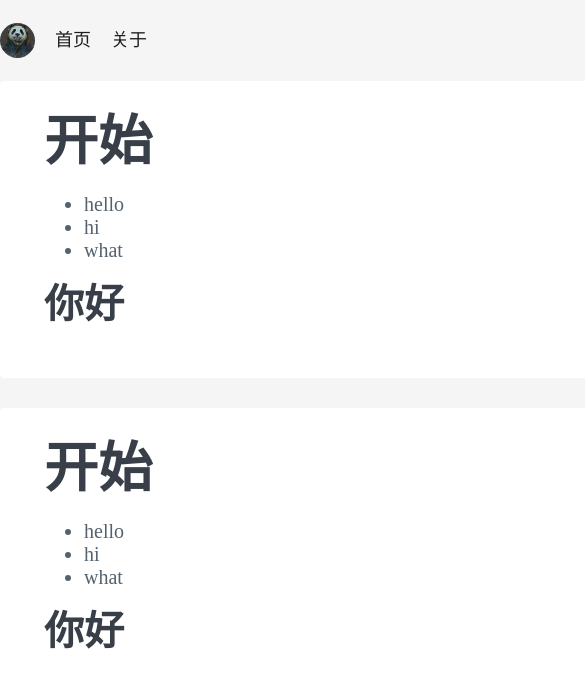
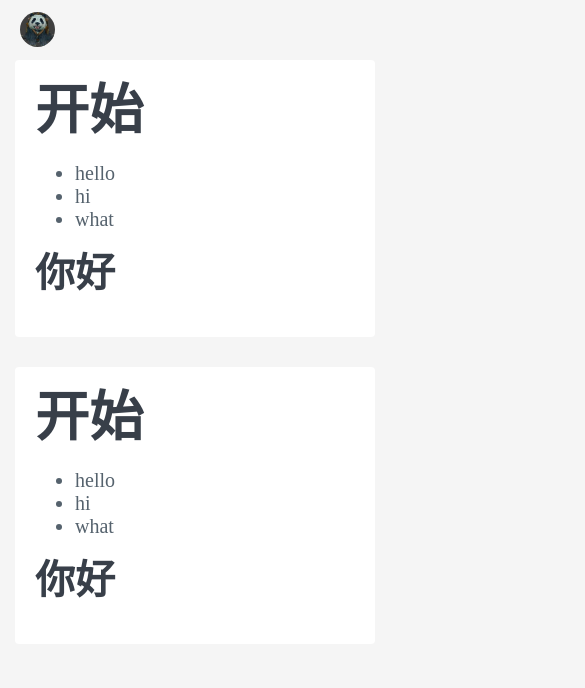
Before and after one commit to zhou-yg/zhou-yg.github.io, a website: page index.html in a window 390 px wide. Shown: the top 688 px of the page, 585 px wide, since content can reach past the window. Drawn offline with Linux system fonts and the light colour scheme.

Commit message:
feat: complete style

```diff
--- a/content.css
+++ b/content.css
@@ -1,13 +1,17 @@
 body {
+  margin: 0;
+  padding: 0;
   background-color: #f5f5f5;
 }
 
 header {
-  width: 1000px;
-  margin: 20px auto;
+  margin: 12px 20px;
   font-size: 18px;
   display:flex;
   align-items: center;
+  position: absolute;
+  top: 0;
+  left: 0;
 }
 header img {
   margin-right: 10px;
@@ -16,19 +20,41 @@ header img {
   height: 35px;
 }
 
+header .navs {
+  display: none;
+}
+
+header:hover .navs {
+  display: block;
+}
+
 header a {
   color: #1f1f1f;
   text-decoration: none;
   padding: 10px;
 }
 
+main {
+  width: 1000px;
+  margin: 60px auto 30px;
+}
+
+@media screen and (max-width: 1030px) {
+  main {
+    width: calc(100vw - 30px);
+  }
+  main article {
+    padding: 20px;
+  }
+}
+
 article {
   box-sizing: border-box;
   background-color: #fff;
   padding: 30px 44px;
-  width: 1000px;
-  margin: 0 auto 30px;
+  width: 100%;
   color: #55626d;
+  margin: 0 0 30px;
   font-size:20px;
   border-radius: 4px;
 }
--- a/index.html
+++ b/index.html
@@ -11,10 +11,13 @@
 
   <img src="./logo.jpg" alt="logo" />
 
+  <div class="navs">
 
-    <a href="./index.html" >首页</a>
+      <a href="./index.html" >首页</a>
 
-    <a href="./about.html" >关于</a>
+      <a href="./about.html" >关于</a>
+
+  </div>
 
 </header>
 
```
Also changed, not shown: about.html (+5 -2 lines), scripts/ejs/nav.ejs (+6 -3 lines).
